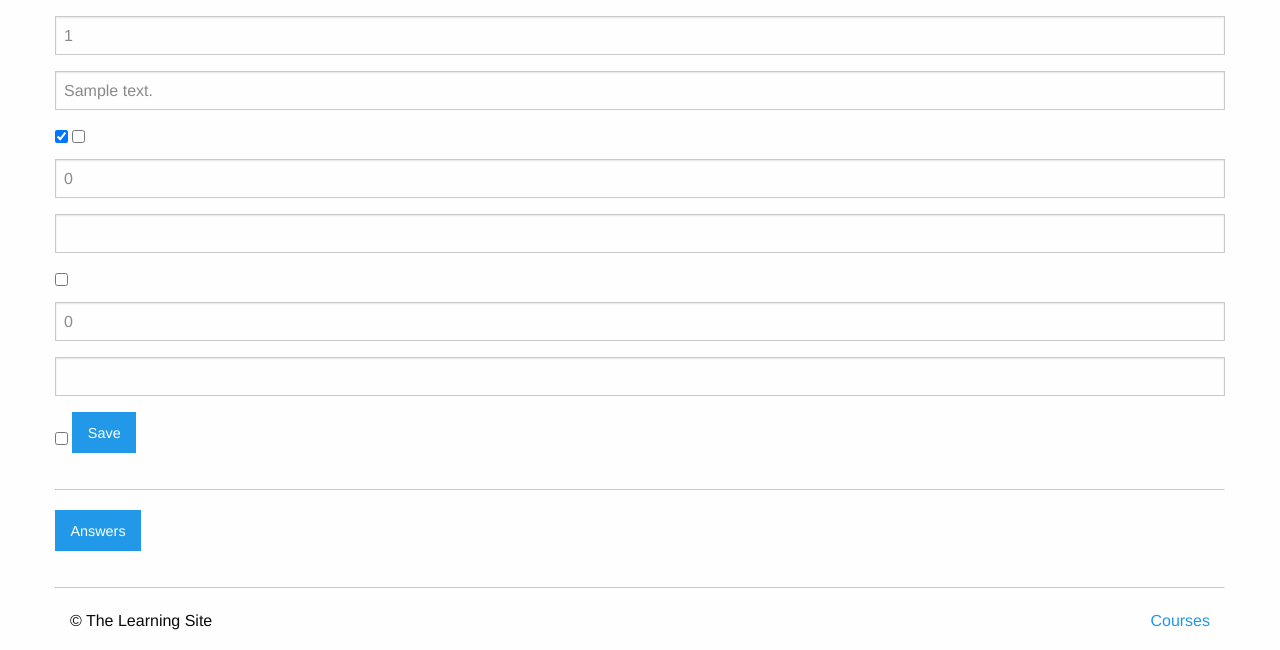
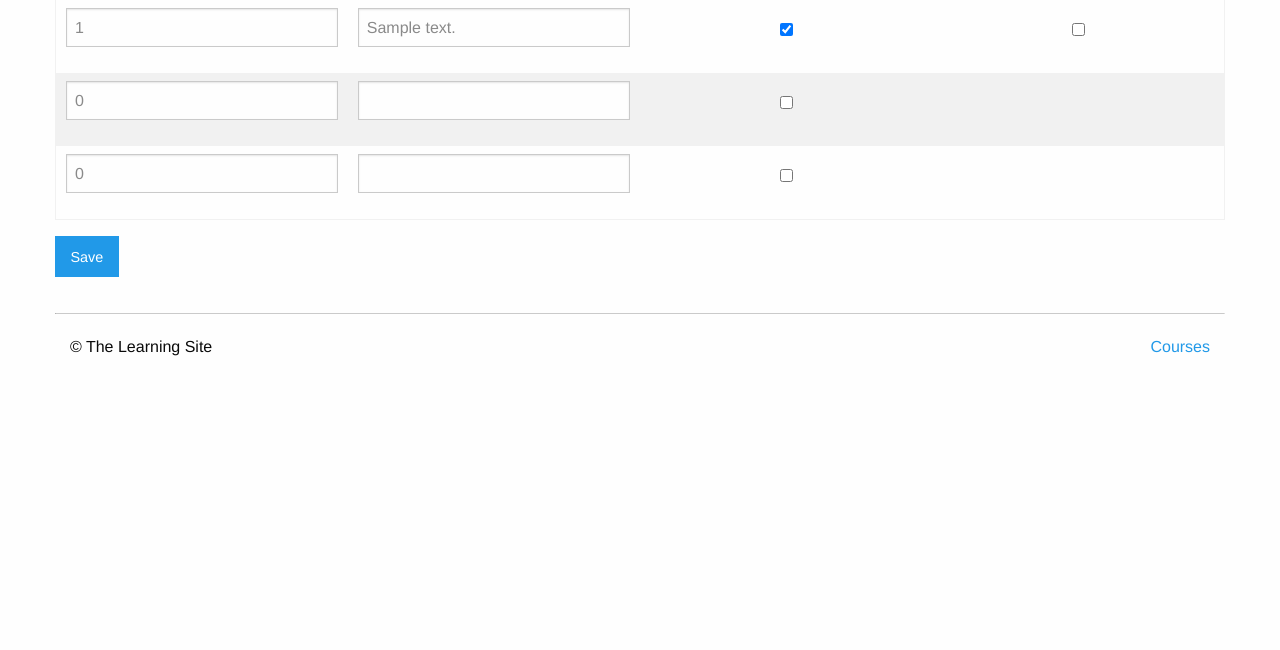
Before and after one commit to kchiv/treehouse_learning_site, a Django app: page /courses/1/edit_question/1/ in a window 1280 px wide. Shown: the part 618-1268 px from the top of the page. After the commit the page ends 974 px from the top, so only its background shows below. Run offline with Django 3.2, Linux system fonts and the light colour scheme; a user stored in the database is signed in; tables that the repository leaves empty hold one stand-in row (values such as "Sample post").

Commit message:
removed extranneous link for answer form

```diff
--- a/courses/templates/courses/question_form.html
+++ b/courses/templates/courses/question_form.html
@@ -27,7 +27,6 @@
 						<th scope="col" class="text-center" style="width: 10%">Delete?</th>
 					</tr>
 				</thead>
-			</table>
 				<tbody class="order">
 					{% for form in formset %}
 						<tr class="answer-form {% if form.instance.pk %}item{% else %}new{% endif %}">
@@ -42,12 +41,9 @@
 						</tr>
 					{% endfor %}
 				</tbody>
+			</table>
 
 			<input type="submit" class="button" value="Save">
 		</form>
-		{% if form.instance.id %}
-			<hr>
-			<a href="{% url 'courses:create_answer' question_pk=form.instance.pk %}" class="button">Answers</a>
-		{% endif %}
 	</div>
 {% endblock %}
```
Lines whose indentation alone changed are shown as unchanged.
